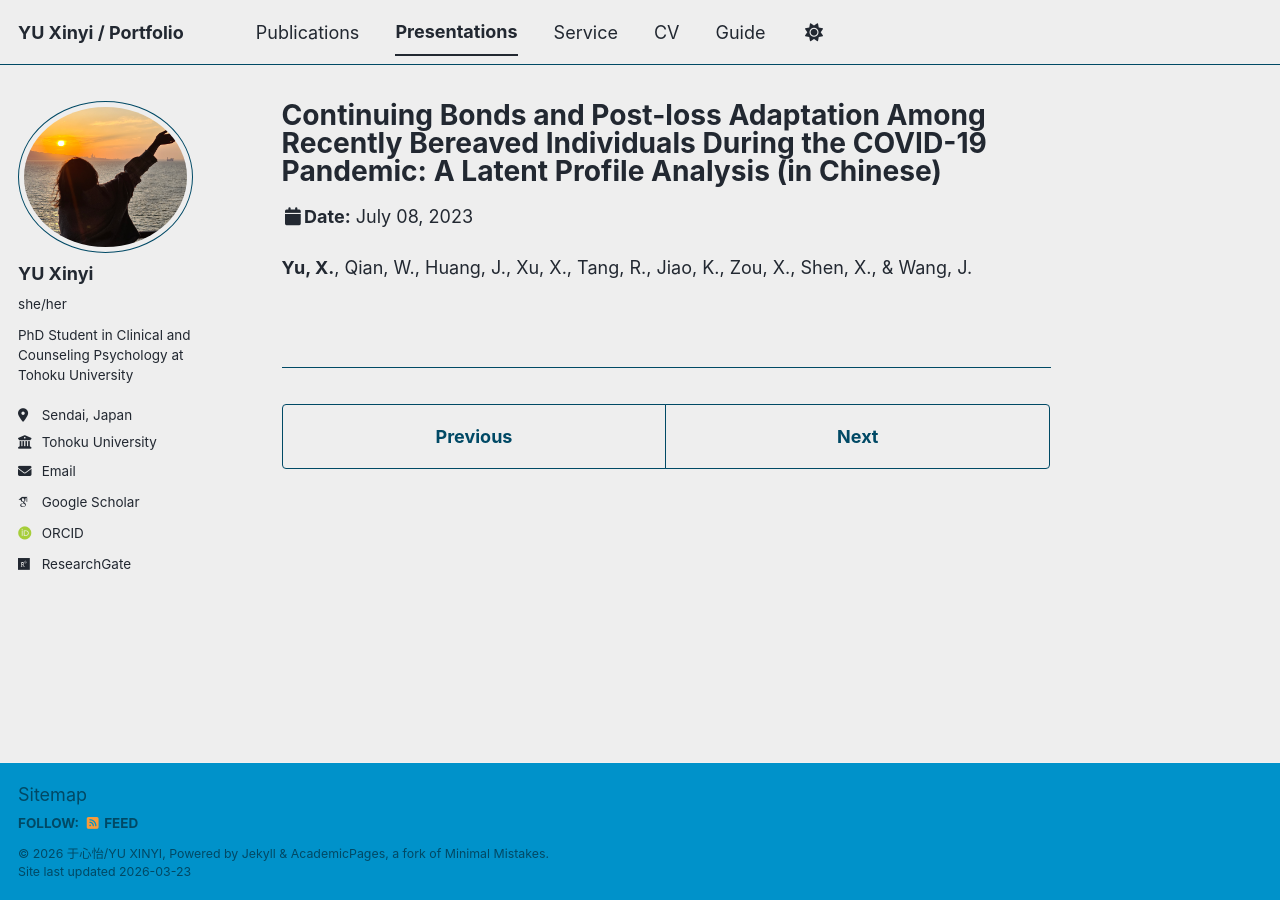
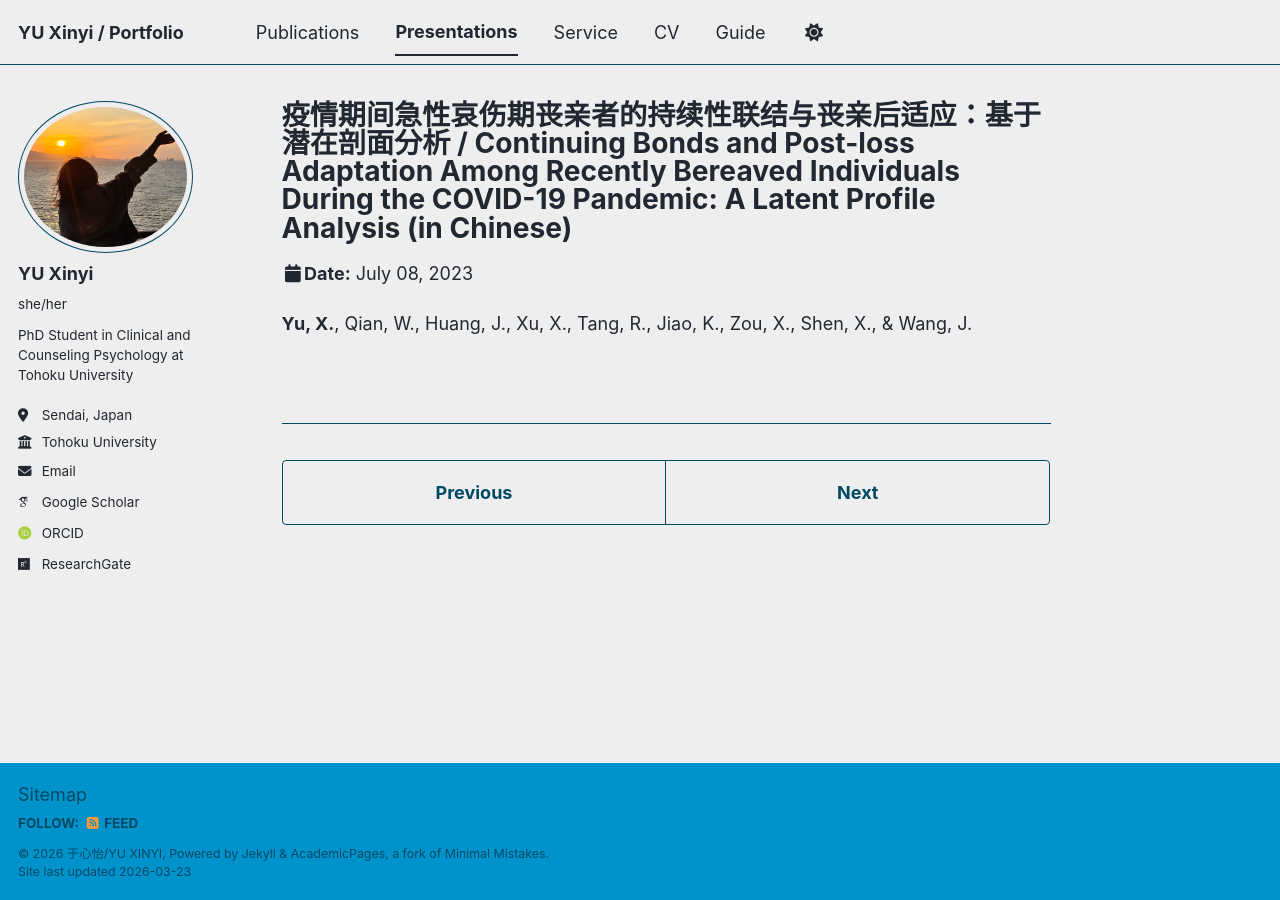
Before and after one commit to north119/north119.github.io, a Jekyll site: the page built from _talks/2023-07-08-talk-1.md, in a window 1280 px wide. Built offline with Jekyll 4.4.1, drawn with Linux system fonts in a browser that asks for light colours; some web fonts are replaced; a script bundle is joined from its source files by our own code; library files that are not in the unit come from our copies.

Commit message:
Update talk title for clarity and bilingual format

```diff
--- a/_talks/2023-07-08-talk-1.md
+++ b/_talks/2023-07-08-talk-1.md
@@ -1,5 +1,5 @@
 ---
-title: "Continuing Bonds and Post-loss Adaptation Among Recently Bereaved Individuals During the COVID-19 Pandemic: A Latent Profile Analysis (in Chinese)"
+title: "疫情期间急性哀伤期丧亲者的持续性联结与丧亲后适应：基于潜在剖面分析 / Continuing Bonds and Post-loss Adaptation Among Recently Bereaved Individuals During the COVID-19 Pandemic: A Latent Profile Analysis (in Chinese)"
 collection: talks
 type: "Oral Presentation"
 permalink: /talks/2023-07-08-talk-1
```
